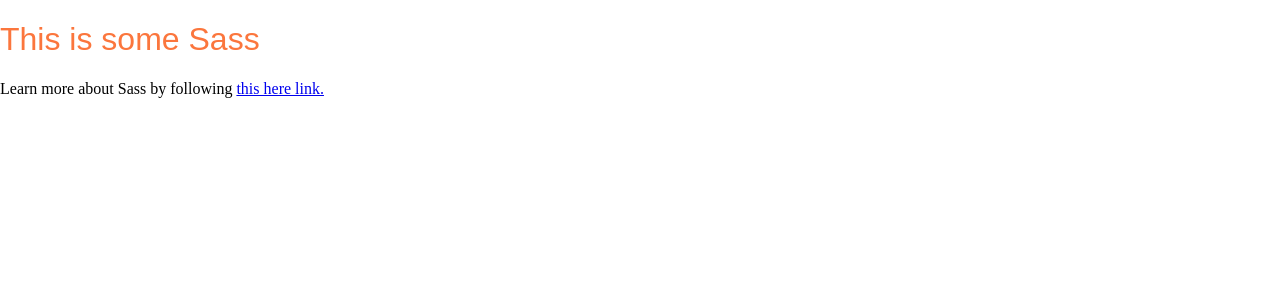
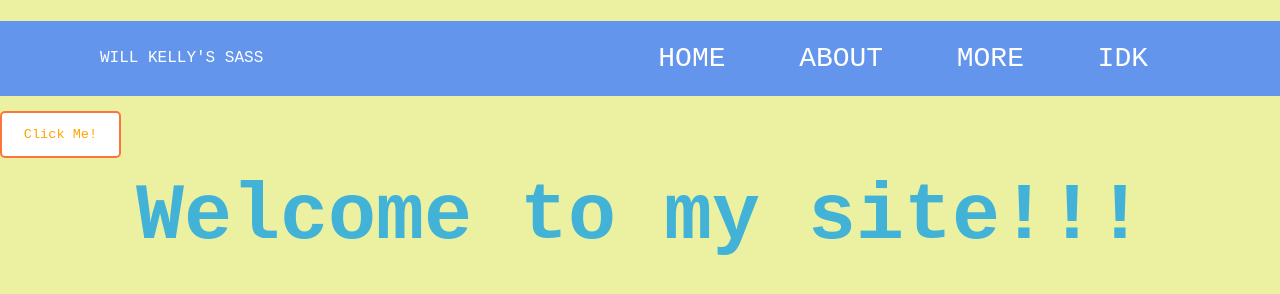
Before and after one commit to Wkelly3/WillKellySass, a website: page index.html in a window 1280 px wide. Drawn offline with Linux system fonts and the light colour scheme.

Commit message:
Whole lot of nothing. css and nav bar

```diff
--- a/index.html
+++ b/index.html
@@ -7,9 +7,24 @@
     <title>Sass Demo</title>
     <meta name="description" content="This is a demo for some Sassiness">
     <link href="css/style.css" rel="stylesheet">
+    <body style="background-color:rgb(235, 241, 161);"></body>
 </head>
 <body>
-    <h1>This is some Sass</h1>
+<nav>
+    <div class="logo">
+        <p>Will Kelly's Sass</p>
+    </div>
+    <ul>
+        <li><a href="">Home</a></li>
+        <li><a href="">About</a></li>
+        <li><a href="">More</a></li>
+        <li><a href="">Idk</a></li>
+    </ul>
+</nav>
+    <h1>Will Kelly's Sass</h1>
     <p>Learn more about Sass by following <a href="https://sass-lang.com/" target="_blank">this here link.</a></p>
+    <button class="button" type="button">Click Me!</button>
+    <h2> Welcome to my site!!!</h2>
+
 </body>
 </html>
--- /dev/null
+++ b/sass/_base.scss
@@ -0,0 +1,4 @@
+.header {
+     display: flex;
+     background-color: $color__grey;
+}
--- /dev/null
+++ b/sass/_buttons.scss
@@ -0,0 +1,11 @@
+.button {
+     text-decoration: none;
+     border: 2px solid $color__orange;
+     color: orange;
+     display: inline-block;
+     margin: 1em 0;
+     padding: 1em 1.6em;
+     font-size: 0.85rem;
+     border-radius: 5px;
+     background-color: white;
+}
--- /dev/null
+++ b/sass/_main.scss
@@ -0,0 +1,44 @@
+*{
+     margin: 0;
+     padding: 0;
+     box-sizing: border-box;
+     font-family: 'Courier New', Courier, monospace;
+}
+
+
+nav{
+     width: 100%;
+     height: 75px;
+     background-color: cornflowerblue;
+     line-height: 75px;
+     padding: 0px 100px;
+     position: fixed;
+     z-index: 1;
+
+     p{
+          float: left;
+          color: white;
+          text-transform: uppercase;
+     }
+
+}
+ul {
+     float: right;
+     li{
+          display: inline-block;
+          list-style: none;
+          a{
+               color: white;
+               text-decoration: none;
+               font-size: 28px;
+               text-transform: uppercase;
+               padding: 0px 32px;
+          }
+     }
+}
+h2{
+     text-align: center;
+     font-size: 5em;
+     font-family: 'Courier New', Courier, monospace;
+     font-weight: 900;
+}
--- /dev/null
+++ b/sass/_mixins.scss
@@ -0,0 +1,5 @@
+@mixin listreset {
+     margin: 0;
+     padding: 0;
+     list-style: none;
+}
--- /dev/null
+++ b/sass/_navigation.scss
@@ -0,0 +1,22 @@
+.nav{
+     margin-right: auto;
+     .menu {
+          @include listreset;
+          display: flex;
+
+          &-item {
+               margin-right: 0.5em;
+               &-link{
+                    color: $color__blue;
+                    text-decoration: none;
+                    padding: 0.6em 1em;
+                    display: block;
+                    font-family: $font__heading;
+                    &:hover {
+                         background-color: aquamarine;
+                    }
+               }
+          }
+     }
+
+}
--- a/sass/_typography.scss
+++ b/sass/_typography.scss
@@ -3,7 +3,7 @@
 }
 h1, h2, h3, h4, h5, h6 {
     font-family: $font__heading;
-    color: $color__orange;
+    color: rgb(66, 178, 215);
 }
 h1, h2, h3 {
     font-weight: 100;
--- a/sass/style.scss
+++ b/sass/style.scss
@@ -1,3 +1,8 @@
 @import "reset";
 @import "variables";
+@import "mixins";
 @import "typography";
+@import "main";
+@import "buttons";
+@import "base";
+@import "navigation";
```
Also changed, not shown: css/style.css, 1 other file.
